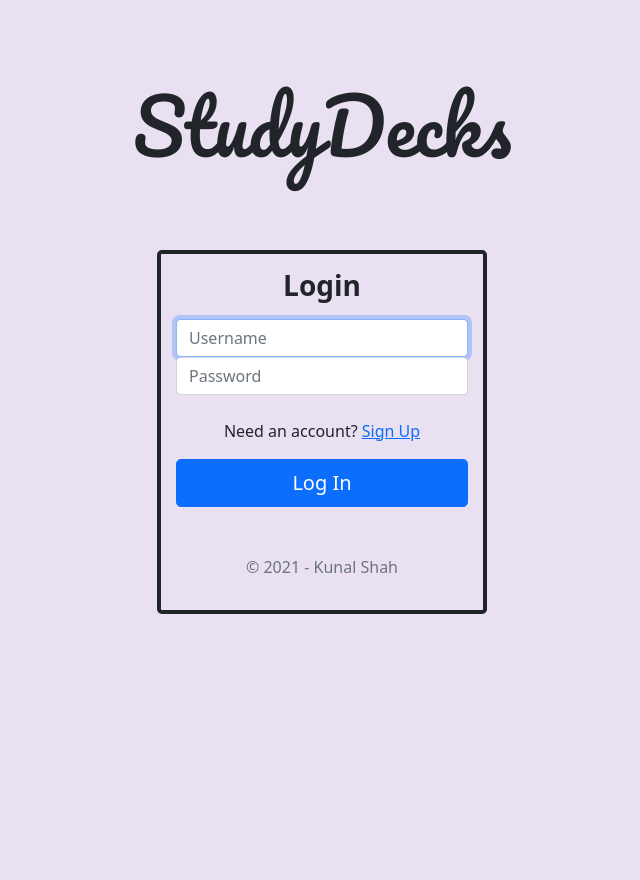
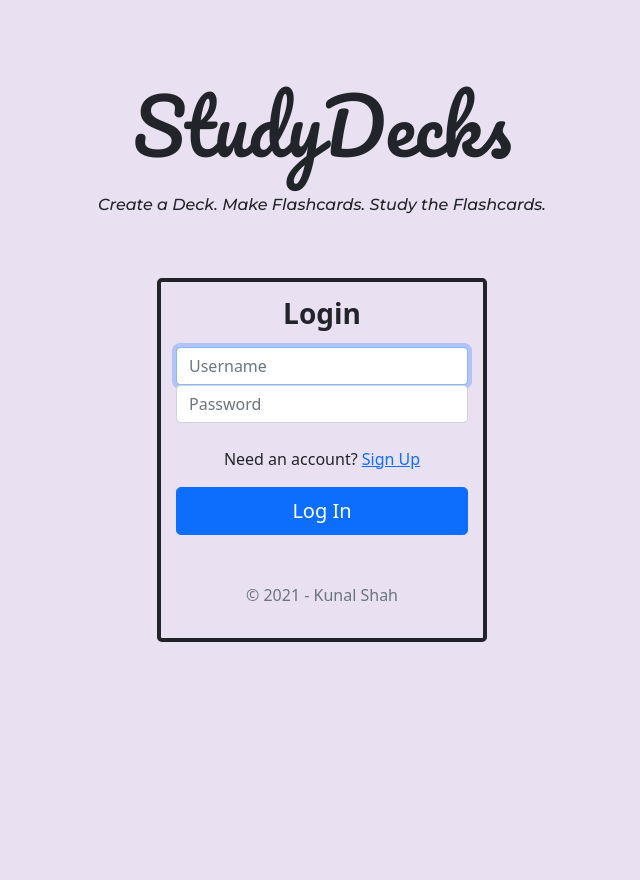
Before and after one commit to kdshah6593/study-decks-frontend, a PHP site: page / in a window 1280 px wide. Shown: the whole page, without its empty margins (318-958 px from the left). Run offline with PHP 8.4, Linux system fonts and the light colour scheme.

Commit message:
add sub heading to explain site

```diff
--- a/index.html
+++ b/index.html
@@ -15,6 +15,7 @@
         <!-- Initial Login Screen, hide this after click button to login -->
         <div id="login-form-div" class="text-center">
             <h1 id="page-header">StudyDecks</h1>
+            <h6 class="sub-title">Create a Deck. Make Flashcards. Study the Flashcards.</h6>
             <form id="login-form" class="form-signin border border-4 rounded-3 border-dark">
                 <h1 class="h3 mb-3 fw-bold">Login</h1>
 
@@ -32,6 +33,7 @@
         <!-- Sign Up Screen, hidden show if sign-up button clicked -->
         <div id="signup-form-div" class="text-center" hidden>
             <h1 id="page-header">StudyDecks</h1>
+            <h6 class="sub-title">Create a Deck. Make Flashcards. Study the Flashcards.</h6>
             <form id="signup-form" class="form-signin border border-4 rounded-3 border-dark">
                 <h1 class="h3 mb-3 fw-bold">Sign Up</h1>
 
--- a/style.css
+++ b/style.css
@@ -53,7 +53,7 @@ li p {
     width: 100%;
     max-width: 330px;
     padding: 15px;
-    margin: 10vh auto;
+    margin: 8vh auto;
 }
 
 #page-header {
@@ -105,3 +105,8 @@ li p {
 .flip-active {
     transform: rotateY(180deg);
 }
+
+.sub-title {
+    font-family: 'Montserrat', sans-serif;
+    margin-top: 25px;
+}
```
